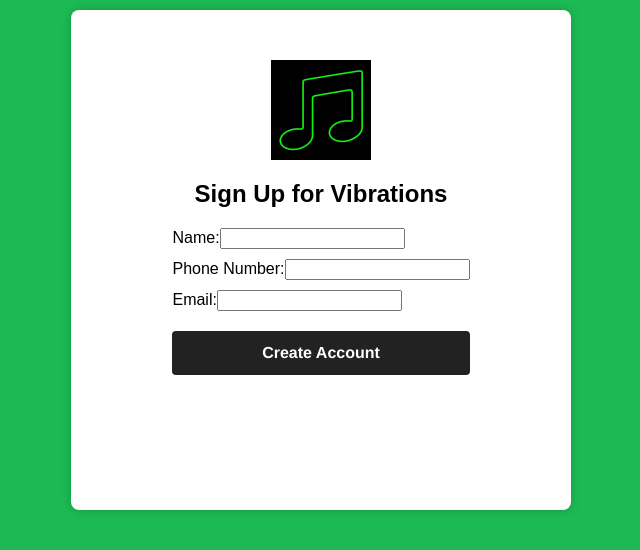
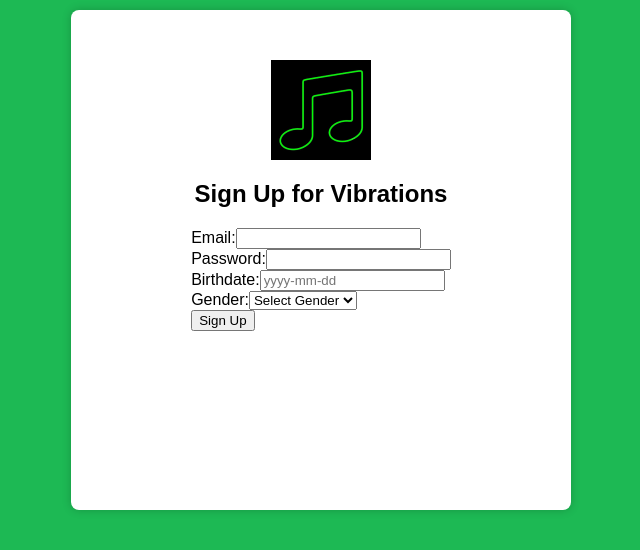
Before and after one commit to VTCS5704-Team1/vibrations-front-end, a React (Create React App) app: page /SignUp in a window 1280 px wide. Shown: the top 550 px of the page, without its empty margins (329-969 px from the left). Built offline with nearby package versions, Linux system fonts and the light colour scheme.

Commit message:
bugs fixed

```diff
--- a/src/pages/LogIn.js
+++ b/src/pages/LogIn.js
@@ -2,6 +2,7 @@ import React, {useState} from "react";
 import logo from './vib_logo.jpg';
 import { useNavigate } from "react-router-dom";
 import axios from "axios";
+import LogInAccess from "../springboot states/loginAccess";
 
 function LoginPage({ onLogin }) {
     const [email, setEmail] = useState("");
@@ -36,75 +37,8 @@ function LoginPage({ onLogin }) {
       console.log("logging in");
       console.log(email);
       console.log(password);
-      logIn();
+      <LogInAccess email={email} password={password} onLogin={onLogin}/>;
     }
-
-    const logIn = () => {
-
-      try {
-
-        axios.post("http://localhost:5000/api/users/login", {
-        email: email,
-        password: password
-      }, {
-        headers: {"Content-type": "application/json"}
-      }).then(r => {
-        console.log(r.data);
-        localStorage.setItem("user", JSON.stringify({email, token: r.data.accessToken}))
-
-              // Retrieve the JSON string from local storage
-        var storedJsonString = localStorage.getItem('user');
-
-            // Parse the JSON string back into an object
-        var storedUserObject = JSON.parse(storedJsonString);
-
-            // Display the access token in the console
-        console.log("Access Token:", storedUserObject.token);
-        setEmail(email)
-        onLogin();
-        navigate("/home");
-      }) .catch(error => {
-        console.error("Error during login:", error);
-        window.alert("Wrong email or password");
-      });
-      } catch (error) {
-        window.alert("Wrong email or password")
-      }
-
-    }
-
-/*       // Check if email has an account associated with it
-      checkAccountExists(accountExists => {
-        // If yes, log in
-        if (accountExists) {
-          logIn();
-          navigate("/home");
-          onLogin();
-        }
-        else
-          window.alert("An account with email " + email + " does not exist.")
-      })
-    } */
-
-
-
-
-/*     // end point
-    // If you don't want to implement we can remove
-    const checkAccountExists = (callback) => {
-      fetch("http://localhost:5000/check-account", {
-        method: "POST",
-        headers: {
-          'Content-Type' : 'application/json'
-        },
-        body :JSON.stringify({email})
-      })
-      .then(r => r.json())
-      .then(r => {
-        callback(r?.userExists)
-      })
-    }
-/*  */
 
 
 
--- a/src/pages/SignUp.js
+++ b/src/pages/SignUp.js
@@ -4,15 +4,58 @@ import logo from './vib_logo.jpg';
 import axios from 'axios';
 
 export default function SignUp({onSignUp}) {
-  const [name, setName] = useState('');
-  const [phoneNumber, setPhoneNumber] = useState('');
-  const [email, setEmail] = useState('');
-  const [birthdate, setBirthdate] = useState('');
+
+  const [formData, setFormData] = useState({
+    email: '',
+    password: '',
+    birthdate: '',
+    gender: '',
+  });
+
+  const handleChange = (e) => {
+    const { name, value } = e.target;
+    setFormData({
+      ...formData,
+      [name]: value,
+    });
+  };
 
   const navigate = useNavigate();
 
   const handleSubmit = (e) => {
+
     e.preventDefault();
+    const email = formData.email;
+
+    try {
+      axios.post("http://localhost:5000/api/users/register", {
+        email: formData.email,
+        password: formData.password,
+        birthdate: formData.birthdate,
+        gender: formData.gender
+
+      }, {
+        headers: {"Content-type": "application/json"}
+      }).then(r => {
+        console.log(r.data);
+        localStorage.setItem("user", JSON.stringify({email, token: r.data.accessToken}))
+
+              // Retrieve the JSON string from local storage
+        var storedJsonString = localStorage.getItem('user');
+
+            // Parse the JSON string back into an object
+        var storedUserObject = JSON.parse(storedJsonString);
+
+            // Display the access token in the console
+        console.log("Access Token:", storedUserObject.token);
+      }) .catch(error => {
+        console.error("Error during sign up:", error);
+        window.alert("didnt work stupid");
+      });
+    }
+    catch (error) {
+      // idk I'll do something here
+    }
 
     onSignUp();
     navigate("/CreateProfile");
@@ -25,32 +68,56 @@ export default function SignUp({onSignUp}) {
       <img src={logo} alt='logo' className="img"/>
       <h2>Sign Up for Vibrations</h2>
       <form onSubmit={handleSubmit}>
-      <div className='input-box'>
-        <label>Name:</label>
+      <div>
+        <label>Email:</label>
+        <input
+          type="email"
+          name="email"
+          value={formData.email}
+          onChange={handleChange}
+          required
+        />
+      </div>
+      <div>
+        <label>Password:</label>
+        <input
+          type="password"
+          name="password"
+          value={formData.password}
+          onChange={handleChange}
+          required
+        />
+      </div>
+      <div>
+        <label>Birthdate:</label>
         <input
           type="text"
-          value={name}
-          onChange={(e) => setName(e.target.value)}
+          name="birthdate"
+          pattern="\d{4}-\d{2}-\d{2}"
+          placeholder="yyyy-mm-dd"
+          value={formData.birthdate}
+          onChange={handleChange}
+          required
         />
       </div>
-      <div className='input-box'>
-        <label>Phone Number:</label>
-        <input
-          type="tel"
-          value={phoneNumber}
-          onChange={(e) => setPhoneNumber(e.target.value)}
-        />
+      <div>
+        <label>Gender:</label>
+        <select
+          name="gender"
+          value={formData.gender}
+          onChange={handleChange}
+          required
+        >
+          <option value="">Select Gender</option>
+          <option value="male">Male</option>
+          <option value="female">Female</option>
+          <option value="other">Other</option>
+        </select>
       </div>
-      <div className='input-box'>
-        <label>Email:</label>
-        <input
-        type="email"
-        value={email}
-        onChange={(e) => setEmail(e.target.value)}
-      />
+      <div>
+        <button type="submit">Sign Up</button>
       </div>
-      <button type="submit" className='button'>Create Account</button>
     </form>
-  </div>
-);
+    </div>
+  );
 }
--- a/src/springboot states/changePasswordAccess.js
+++ b/src/springboot states/changePasswordAccess.js
@@ -30,18 +30,21 @@ export default function ChangePassword() {
                 window.alert('New passwords do not match.');
                 return;
             }
+            axios({
+              method: "post",
+              url: "http://localhost:5000/api/users/change/password",
+              headers: {
+                'Authorization': 'Bearer ' + storedUserObject.token,
+                "Content-type": "application/json"
+              },
+              data: {
+                "email": email,
+                "oldPassword": currentPassword,
+                "newPassword": newPassword
+              },
+            })
 
-            axios.post("http://localhost:5000/api/users/change/password", {
-            "email": email,
-            "oldPassword": currentPassword,
-            "newPassword": newPassword
-            }, {
-            headers: {
-                "Content-type": "application/json",
-                "Authorization": "Bearer " + token
-            }
-
-            }).then(resp => console.log(resp))
+            .then(resp => console.log(resp))
             .catch(error => {
                 console.log(error);
                 window.alert('Error in changing your password');
--- a/src/springboot states/loginAccess.js
+++ b/src/springboot states/loginAccess.js
@@ -0,0 +1,35 @@
+import axios from "axios";
+import { useNavigate } from "react-router-dom";
+
+export default function LogInAccess({email, password, onLogin}) {
+
+    const navigate = useNavigate();
+    try {
+        axios.post("http://localhost:5000/api/users/login", {
+        email: email,
+        password: password
+      }, {
+        headers: {"Content-type": "application/json"}
+      }).then(r => {
+        console.log(r.data);
+        localStorage.setItem("user", JSON.stringify({email, token: r.data.accessToken}))
+
+              // Retrieve the JSON string from local storage
+        var storedJsonString = localStorage.getItem('user');
+
+            // Parse the JSON string back into an object
+        var storedUserObject = JSON.parse(storedJsonString);
+
+            // Display the access token in the console
+        console.log("Access Token:", storedUserObject.token);
+        onLogin();
+        navigate("/home");
+      }) .catch(error => {
+        console.error("Error during login:", error);
+        window.alert("Wrong email or password");
+      });
+      } catch (error) {
+        window.alert("Wrong email or password")
+      }
+
+    }
```
